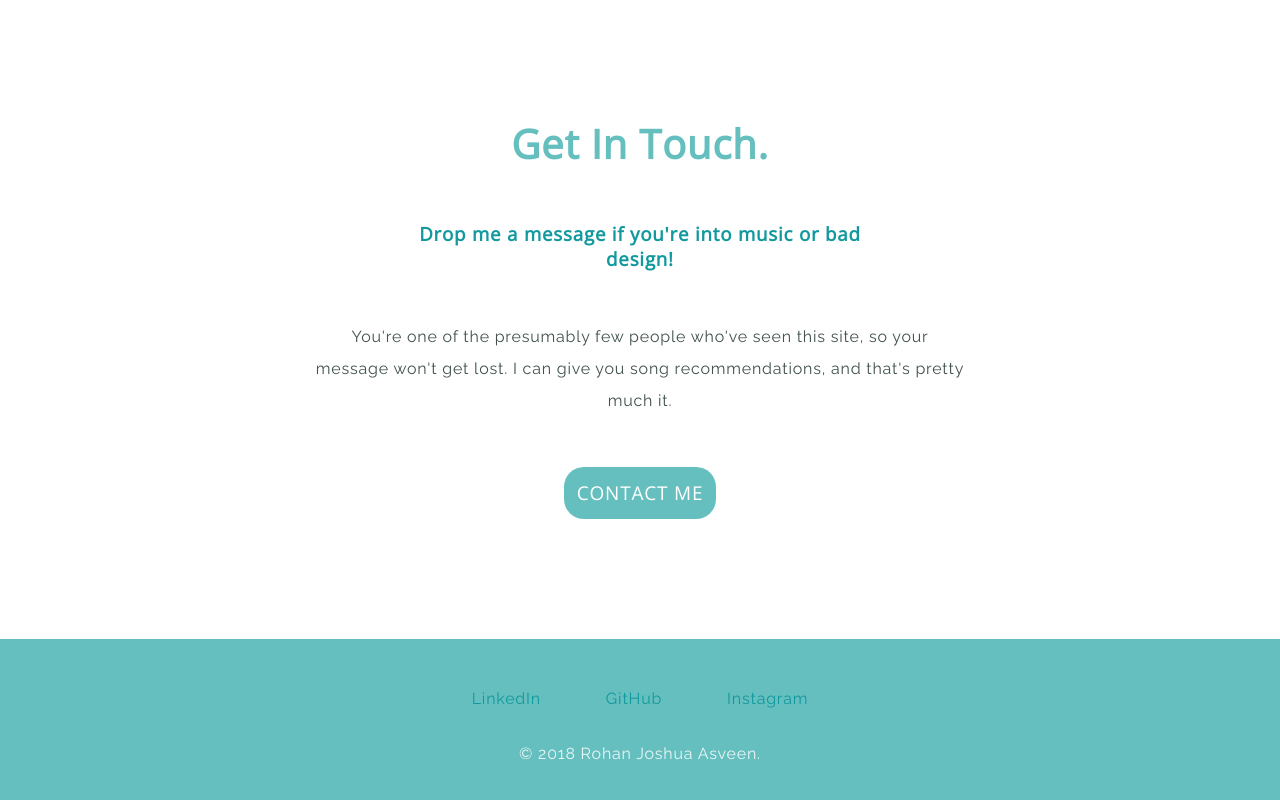
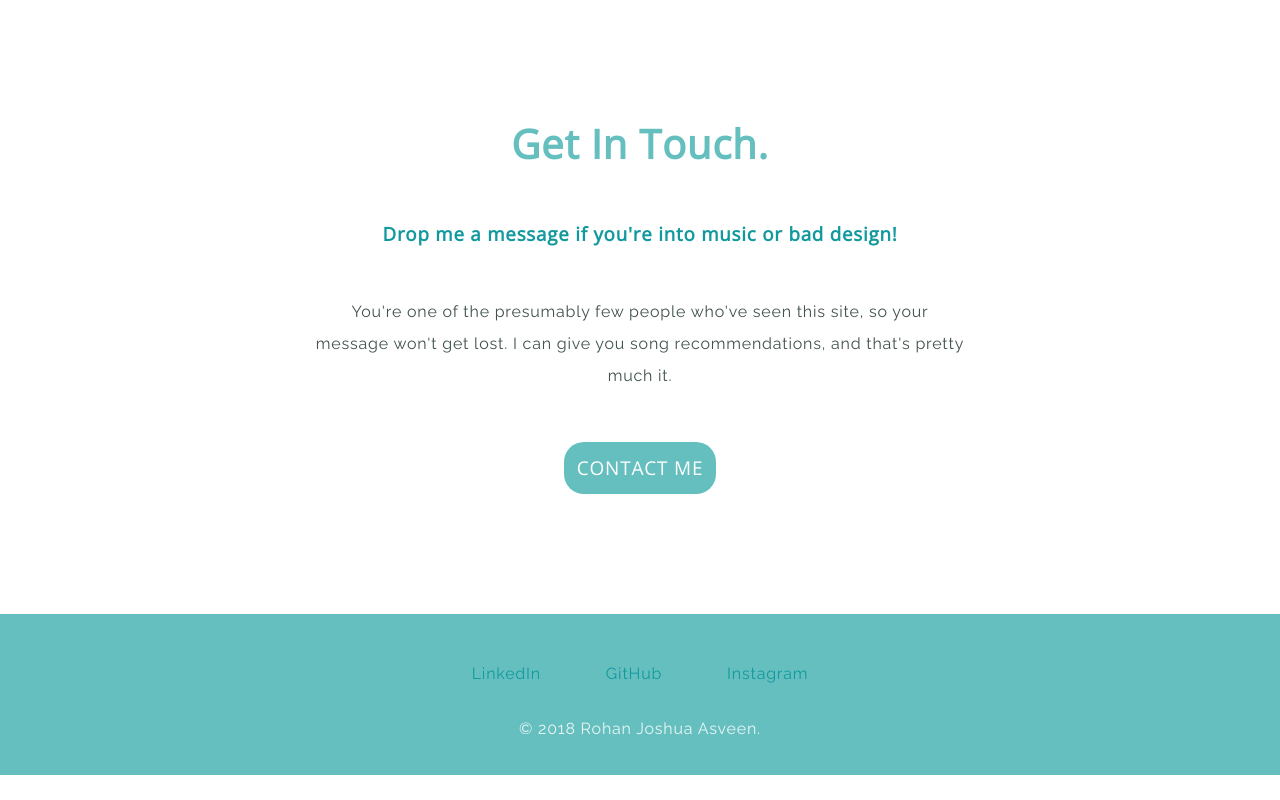
Before and after one commit to RohanJoshuaAsveen/First_CSS_Site, a plain HTML site: page index.html in a window 1280 px wide. Shown: the part 2353-3153 px from the top of the page. After the commit the page ends 3128 px from the top, so only its background shows below. Drawn offline with nearby package versions, Linux system fonts and the light colour scheme.

Commit message:
Update styles.css

```diff
--- a/css/styles.css
+++ b/css/styles.css
@@ -110,7 +110,7 @@ p {
   margin: 50px;
 }
 .bottom-h3 {
-  width: 38%;
+  width: 45%;
   margin: 50px auto;
 }
 
```
